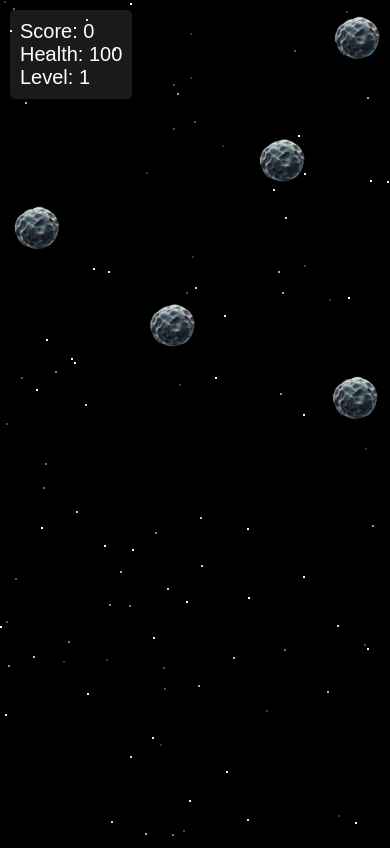
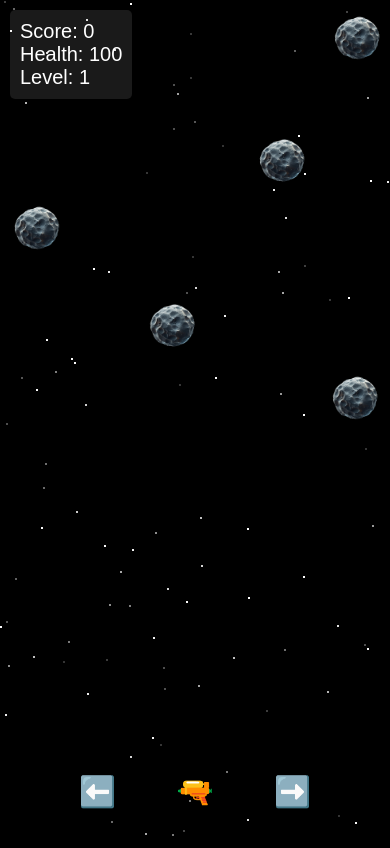
Before and after one commit to kameshNethsara/galaxy-shooter, a plain HTML site: page index.html in a window 390 px wide. Both pictures are taken after a click on the button "Start Game". Drawn offline with Linux system fonts and the light colour scheme.

Commit message:
mobile responsive added. using simple controllers

```diff
--- a/css/galaxy-shooter.css
+++ b/css/galaxy-shooter.css
@@ -4,6 +4,14 @@
     padding: 0;
     box-sizing: border-box;
 }
+/* ======================================================================= */
+canvas {
+    display: block;
+    width: 100vw;
+    height: 100vh;
+    touch-action: none; /* Prevent scroll when touching canvas */
+}
+/* ========================================================================= */
 
 body {
     background: #000;
@@ -64,18 +72,39 @@ button:hover {
     border-radius: 5px;
 }
 
-#mobileControls {
+/* #mobileControls {
     position: absolute;
     bottom: 20px;
     right: 20px;
     gap: 10px;
-}
+} */
 
 #shootBtn {
     padding: 20px;
     border-radius: 50%;
     background: #f44336;
 }
+/* ========================================================================= */
+#mobileControls {
+    position: fixed;
+    bottom: 20px;
+    width: 100%;
+    display: flex;
+    justify-content: center;
+    gap: 20px;
+    z-index: 1000;
+}
+
+#mobileControls button {
+    font-size: 30px;
+    padding: 15px 20px;
+    border: none;
+    background: rgba(0,0,0,0.5);
+    color: white;
+    border-radius: 10px;
+}
+
+/* ========================================================================= */
 
 #gameOverScreen {
     background: rgba(0, 0, 0, 0.95);
--- a/index.html
+++ b/index.html
@@ -20,9 +20,15 @@
             <div>Health: <span id="health">100</span></div>
             <div>Level: <span id="level">1</span></div>
         </div>
+        <!-- <div id="mobileControls" class="hidden">
+            <button id="shootBtn">FIRE</button>
+        </div> -->
         <div id="mobileControls" class="hidden">
-            <button id="shootBtn">FIRE</button>
+            <button id="leftBtn">⬅️</button>
+            <button id="shootBtn">🔫</button>
+            <button id="rightBtn">➡️</button>
         </div>
+
     </div>
 
     <div id="gameOverScreen" class="screen hidden">
--- a/js/GalaxyShooter.js
+++ b/js/GalaxyShooter.js
@@ -14,7 +14,6 @@ const enemyImage = new Image();
 enemyImage.src = 'assets/images/asteroid.png';
 const enemyImage2 = new Image();
 enemyImage2.src = 'assets/images/enemy-1.png';
-
 
 
 // Game state
@@ -69,7 +68,17 @@ document.getElementById('startBtn').addEventListener('click', startGame);
 document.getElementById('restartBtn').addEventListener('click', startGame);
 document.addEventListener('keydown', handleKeyDown);
 document.addEventListener('touchstart', handleTouch);
+//document.getElementById('shootBtn').addEventListener('touchstart', shoot);
+document.getElementById('leftBtn').addEventListener('touchstart', () => {
+    player.x = Math.max(0, player.x - player.speed);
+});
+
+document.getElementById('rightBtn').addEventListener('touchstart', () => {
+    player.x = Math.min(canvas.width - player.width, player.x + player.speed);
+});
+
 document.getElementById('shootBtn').addEventListener('touchstart', shoot);
+
 
 // Game functions
 function startGame() {
@@ -146,8 +155,11 @@ function handleKeyDown(e) {
 function handleTouch(e) {
     const rect = canvas.getBoundingClientRect();
     const touchX = e.touches[0].clientX - rect.left;
-    player.x = touchX - player.width/2;
+
+    // Smooth move
+    player.x += (touchX - player.x - player.width / 2) * 0.2;
 }
+
 
 function shoot() {
     if (isGameOver) return;
```
